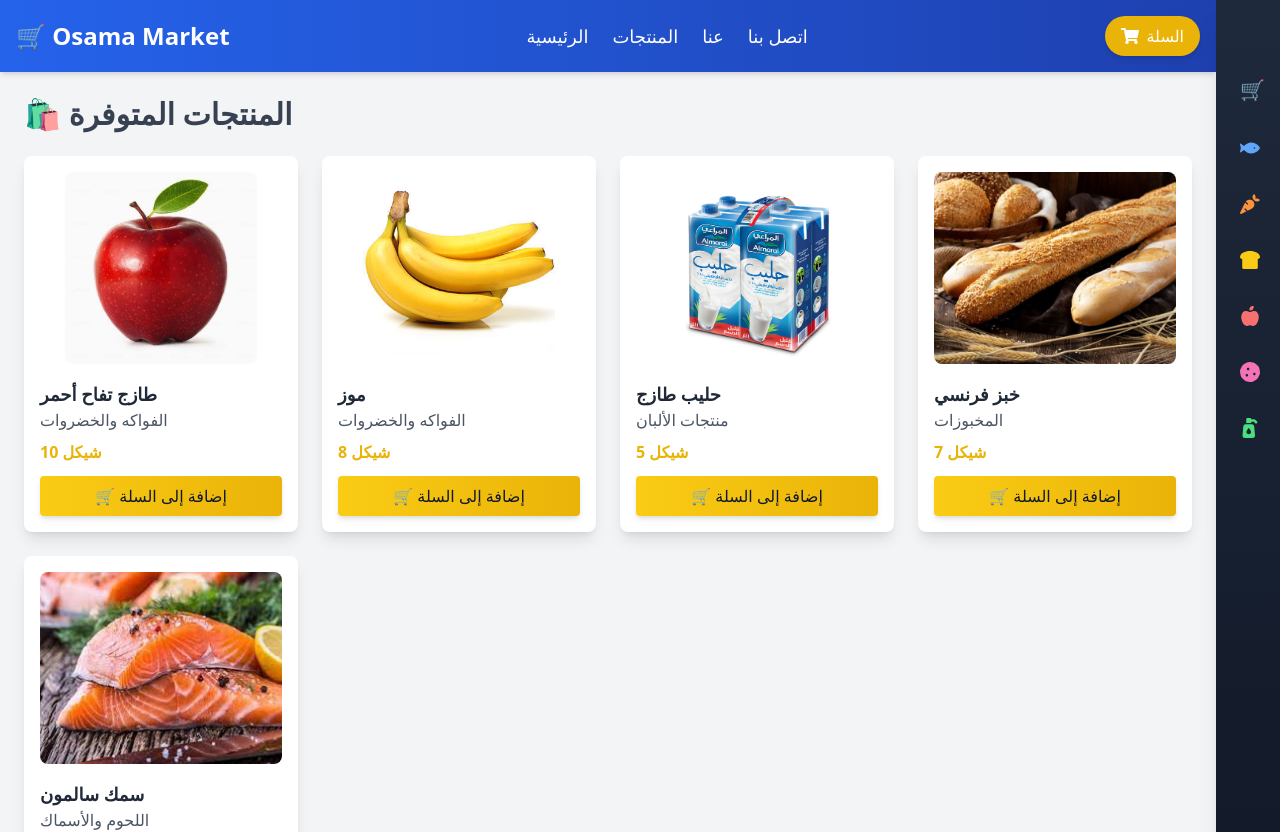
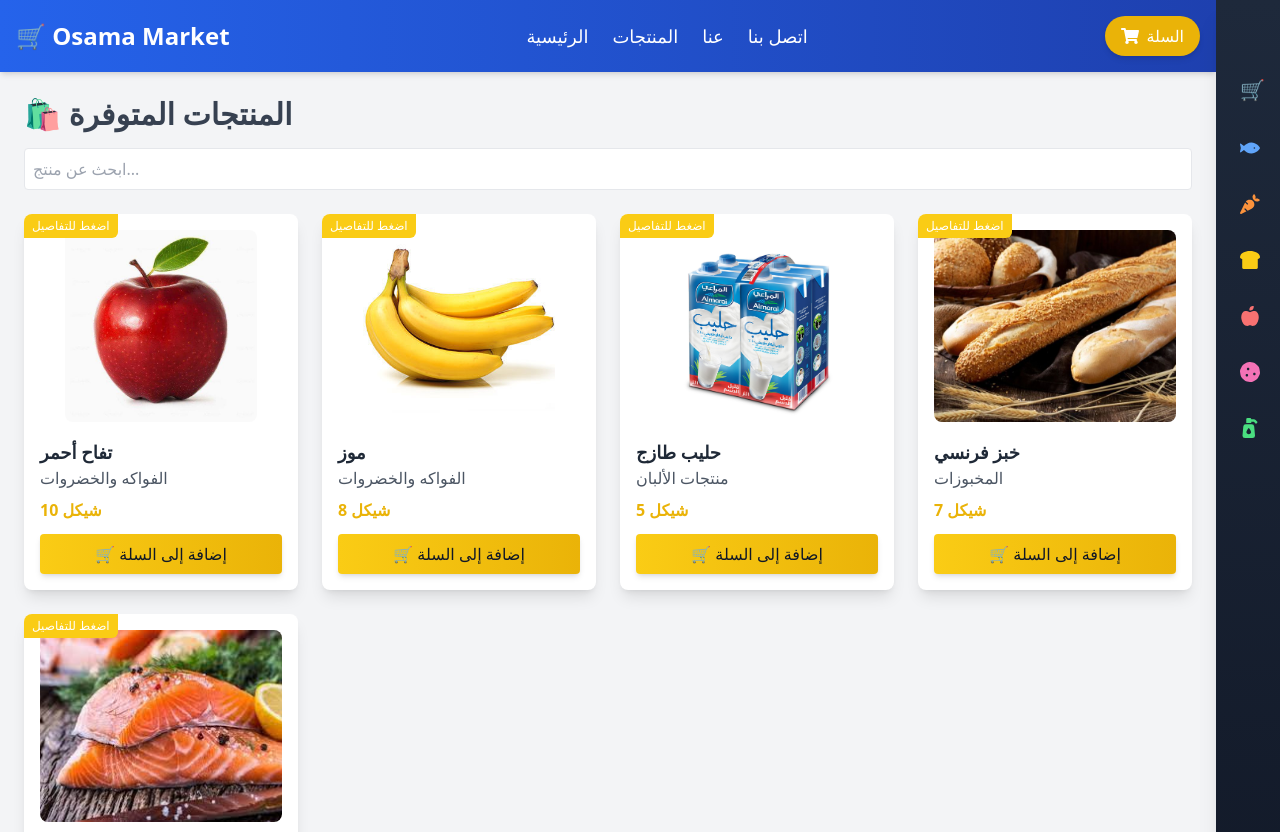
Before and after one commit to MohammadDerbass/osama-market, a React (Create React App) app: page / in a window 1280 px wide. Shown: the top 832 px of the page. Built offline with nearby package versions, Linux system fonts and the light colour scheme.

Commit message:
تحديث بسيط للموقع

```diff
--- a/package.json
+++ b/package.json
@@ -10,6 +10,7 @@
     "react": "^19.0.0",
     "react-dom": "^19.0.0",
     "react-icons": "^5.5.0",
+    "react-router-dom": "^7.4.0",
     "react-scripts": "5.0.1",
     "web-vitals": "^2.1.4"
   },
--- a/src/App.js
+++ b/src/App.js
@@ -1,35 +1,73 @@
 import { useState } from "react";
+import { BrowserRouter as Router, Routes, Route } from "react-router-dom";
+
 import Navbar from "./components/Navbar";
 import Sidebar from "./components/Sidebar";
 import ProductCard from "./components/ProductCard";
 import products from "./data/products";
+import ProductDetails from "./components/ProductDetails";
 
 export default function App() {
   const [selectedCategory, setSelectedCategory] = useState("الكل");
+  const [searchTerm, setSearchTerm] = useState(""); // 🔍 البحث
 
-  // 🔍 فلترة المنتجات حسب الفئة المختارة
-  const filteredProducts =
-    selectedCategory === "الكل"
-      ? products
-      : products.filter((product) => product.category === selectedCategory);
+  // 🔍 فلترة المنتجات حسب الفئة + البحث
+  const filteredProducts = products.filter((product) => {
+    const matchesCategory =
+      selectedCategory === "الكل" || product.category === selectedCategory;
+    const matchesSearch = product.name
+      .toLowerCase()
+      .includes(searchTerm.toLowerCase());
+    return matchesCategory && matchesSearch;
+  });
 
   return (
+    <Router>
+      <Routes>
+        {/* الصفحة الرئيسية */}
+        <Route
+          path="/"
+          element={
             <div className="bg-gray-100 min-h-screen flex flex-row-reverse">
-      {/* إرسال دالة تغيير الفئة للـ Sidebar */}
+              {/* Sidebar */}
               <Sidebar onSelectCategory={setSelectedCategory} />
+
               <div className="flex-1">
                 <Navbar />
                 <div className="p-6">
-          <h1 className="text-3xl font-bold mb-6 text-gray-700">
-            🛍️ المنتجات المتوفرة {selectedCategory !== "الكل" && `- ${selectedCategory}`}
+                  <h1 className="text-3xl font-bold mb-4 text-gray-700">
+                    🛍️ المنتجات المتوفرة{" "}
+                    {selectedCategory !== "الكل" && `- ${selectedCategory}`}
                   </h1>
+
+                  {/* 🔍 حقل البحث */}
+                  <input
+                    type="text"
+                    placeholder="ابحث عن منتج..."
+                    value={searchTerm}
+                    onChange={(e) => setSearchTerm(e.target.value)}
+                    className="w-full mb-6 p-2 border rounded focus:outline-none focus:ring"
+                  />
+
+                  {/* عرض المنتجات */}
                   <div className="grid grid-cols-1 sm:grid-cols-2 md:grid-cols-3 lg:grid-cols-4 gap-6">
                     {filteredProducts.map((product) => (
-              <ProductCard key={product.id} product={product} />
+                      <ProductCard
+                        key={product.id}
+                        product={product}
+                        showLink
+                      />
                     ))}
                   </div>
                 </div>
               </div>
             </div>
+          }
+        />
+
+        {/* صفحة تفاصيل المنتج */}
+        <Route path="/product/:id" element={<ProductDetails />} />
+      </Routes>
+    </Router>
   );
 }
--- a/src/components/CartDrawer.js
+++ b/src/components/CartDrawer.js
@@ -4,12 +4,17 @@ import { FaTimes } from "react-icons/fa";
 export default function CartDrawer({ isOpen, onClose }) {
   const { cartItems, removeFromCart } = useCart();
 
-  const total = cartItems.reduce((acc, item) => acc + item.price * item.quantity, 0);
+  const total = cartItems.reduce(
+    (acc, item) => acc + item.price * item.quantity,
+    0
+  );
 
   return (
     <div
       className={`fixed top-0 left-0 w-full h-full bg-black bg-opacity-50 z-50 transition-opacity duration-300 ${
-        isOpen ? "opacity-100 pointer-events-auto" : "opacity-0 pointer-events-none"
+        isOpen
+          ? "opacity-100 pointer-events-auto"
+          : "opacity-0 pointer-events-none"
       }`}
     >
       <div
@@ -19,7 +24,11 @@ export default function CartDrawer({ isOpen, onClose }) {
       >
         <div className="p-4 flex justify-between items-center border-b">
           <h2 className="text-xl font-bold">🛒 السلة</h2>
-          <button onClick={onClose}>
+          <button
+            onClick={onClose}
+            className="text-gray-600 hover:text-red-500 text-lg sm:text-xl transition"
+            aria-label="إغلاق"
+          >
             <FaTimes />
           </button>
         </div>
@@ -38,7 +47,7 @@ export default function CartDrawer({ isOpen, onClose }) {
                     </p>
                   </div>
                   <button
-                    className="text-red-500 text-sm"
+                    className="text-red-500 hover:text-red-600 text-xs sm:text-sm transition"
                     onClick={() => removeFromCart(item.id)}
                   >
                     حذف
@@ -51,7 +60,7 @@ export default function CartDrawer({ isOpen, onClose }) {
 
         <div className="p-4 border-t">
           <p className="font-bold">الإجمالي: {total} شيكل</p>
-          <button className="mt-2 w-full bg-yellow-500 hover:bg-yellow-600 text-white py-2 rounded">
+          <button className="mt-2 w-full bg-yellow-500 hover:bg-yellow-600 text-white py-1.5 sm:py-2 px-3 sm:px-4 rounded text-sm sm:text-base transition shadow-md">
             إتمام الشراء
           </button>
         </div>
--- a/src/components/Navbar.js
+++ b/src/components/Navbar.js
@@ -41,11 +41,12 @@ export default function Navbar() {
         <div className="relative">
           <button
             onClick={() => setDrawerOpen(true)}
-            className="bg-yellow-500 hover:bg-yellow-600 text-white px-4 py-2 rounded-full flex items-center gap-2 shadow-md transition"
+            className="bg-yellow-500 hover:bg-yellow-600 text-white px-3 sm:px-4 py-1.5 sm:py-2 rounded-full flex items-center gap-2 shadow-md transition text-sm sm:text-base"
           >
             <FaShoppingCart className="text-white text-lg" />
             <span className="hidden md:inline">السلة</span>
           </button>
+
           {cartItems.reduce((acc, item) => acc + item.quantity, 0) > 0 && (
             <span className="absolute -top-2 -right-2 bg-red-600 text-white text-xs w-5 h-5 flex items-center justify-center rounded-full">
               {cartItems.reduce((acc, item) => acc + item.quantity, 0)}
--- a/src/components/ProductCard.js
+++ b/src/components/ProductCard.js
@@ -1,12 +1,23 @@
 import { useCart } from "../context/CartContext";
+import { Link } from "react-router-dom";
 
-export default function ProductCard({ product }) {
+export default function ProductCard({ product, showLink }) {
   const { addToCart } = useCart();
 
-  return (
-    <div className="bg-white shadow-lg rounded-lg overflow-hidden p-4 hover:shadow-2xl transition-all">
+  const content = (
+    <div className="relative bg-white shadow-lg rounded-lg overflow-hidden p-4 hover:shadow-2xl transition-all">
+      {showLink && (
+        <div className="absolute top-0 left-0 bg-yellow-400 text-white text-xs px-2 py-1 rounded-br-md">
+          اضغط للتفاصيل
+        </div>
+      )}
+
       <div className="w-full h-48 flex justify-center items-center">
-        <img src={product.image} alt={product.name} className="h-full object-cover rounded-lg" />
+        <img
+          src={product.image}
+          alt={product.name}
+          className="h-full object-cover rounded-lg"
+        />
       </div>
       <div className="mt-4">
         <h2 className="text-lg font-bold text-gray-800">{product.name}</h2>
@@ -22,4 +33,6 @@ export default function ProductCard({ product }) {
       </div>
     </div>
   );
+
+  return showLink ? <Link to={`/product/${product.id}`}>{content}</Link> : content;
 }
--- /dev/null
+++ b/src/components/ProductDetails.js
@@ -0,0 +1,41 @@
+import { useParams } from "react-router-dom";
+import products from "../data/products";
+import { useCart } from "../context/CartContext";
+import { Link } from "react-router-dom";
+
+export default function ProductDetails() {
+  const { id } = useParams();
+  const product = products.find((p) => p.id === parseInt(id));
+  const { addToCart } = useCart();
+
+  if (!product) {
+    return <div className="p-6 text-center text-red-500">❌ المنتج غير موجود</div>;
+  }
+
+  return (
+    <div className="p-6 max-w-2xl mx-auto bg-white shadow-md rounded-lg mt-10">
+      <img
+        src={`/${product.image}`}
+        alt={product.name}
+        className="w-full h-64 object-cover rounded mb-6"
+      />
+      <h1 className="text-3xl font-bold mb-2">{product.name}</h1>
+      <p className="text-gray-600 mb-2">الفئة: {product.category}</p>
+      <p className="text-yellow-600 font-bold text-xl mb-4">{product.price} ₪</p>
+
+      <button
+        onClick={() => addToCart(product)}
+        className="bg-yellow-500 text-white px-6 py-2 rounded hover:bg-yellow-600 transition"
+      >
+        🛒 أضف إلى السلة
+      </button>
+      <Link
+  to="/"
+  className="mt-6 inline-block text-blue-600 hover:underline text-sm"
+>
+  ← الرجوع إلى الصفحة الرئيسية
+</Link>
+
+    </div>
+  );
+}
--- a/src/data/products.js
+++ b/src/data/products.js
@@ -1,7 +1,7 @@
 const products = [
     {
       id: 1,
-      name: " طازج تفاح أحمر",
+      name: "تفاح أحمر",
       price: 10,
       image: "img/apple.jpg",
       category: "الفواكه والخضروات",
```
Also changed, not shown: src/components/ProductList.js (added, +39 -0 lines), 1 other file (tests, documents, lock files or other folders). Lines whose indentation alone changed are shown as unchanged.
